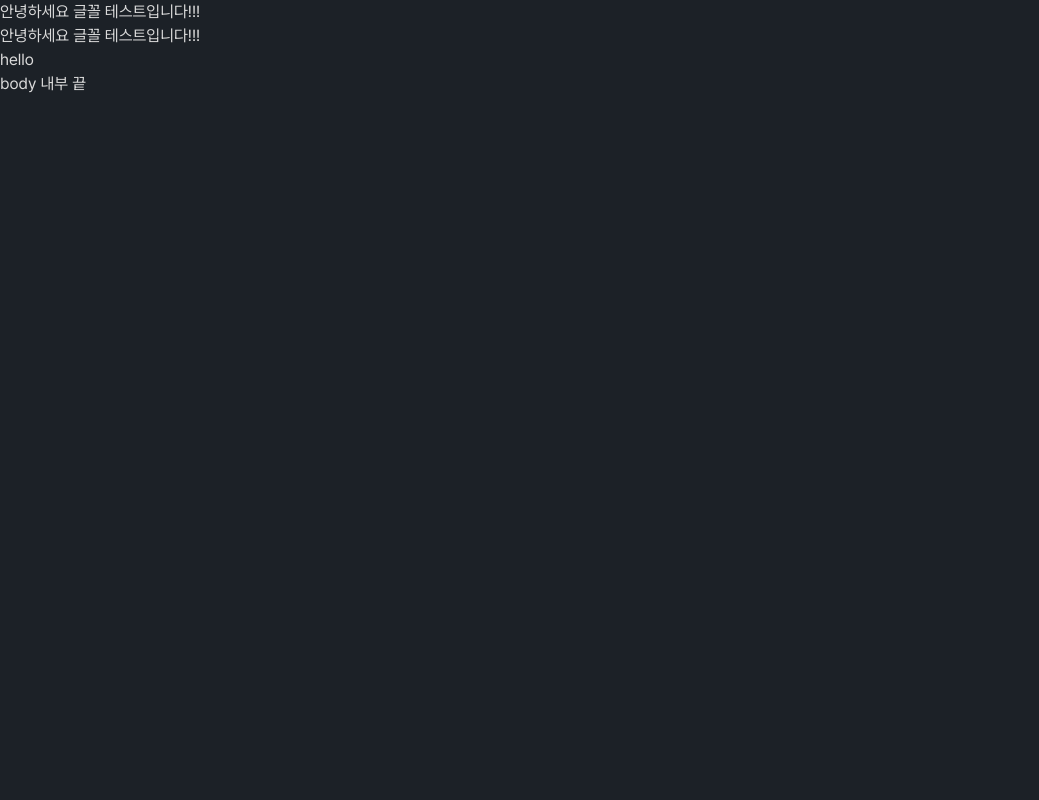
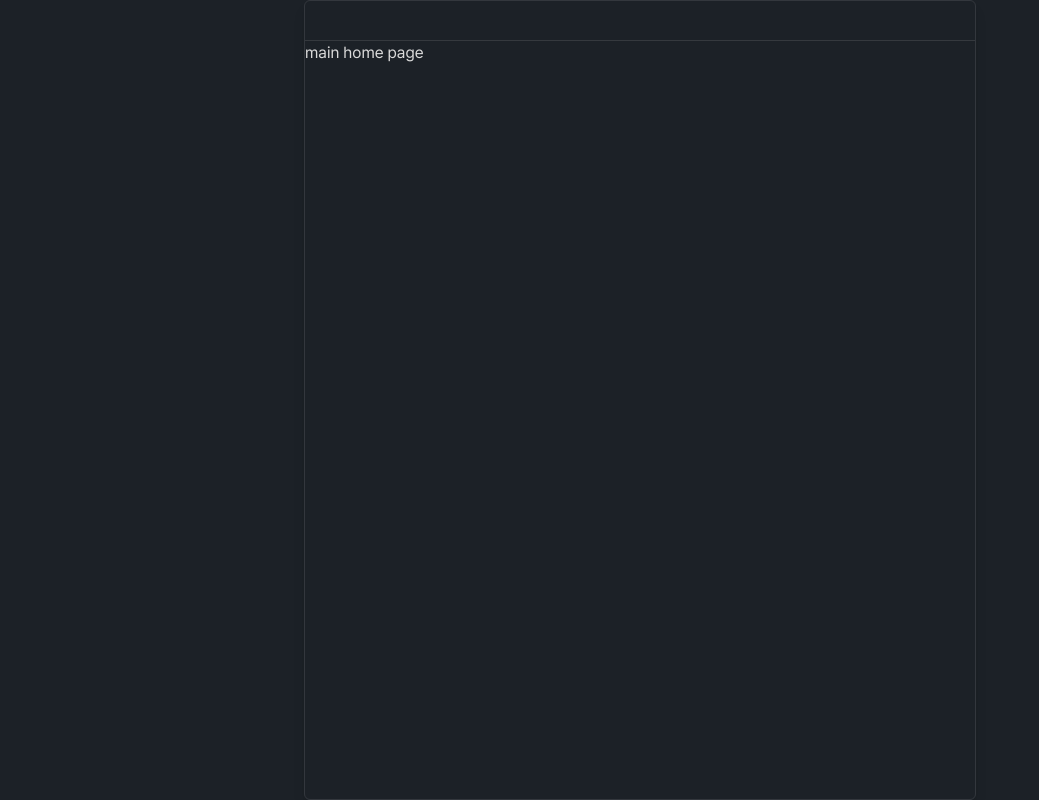
Before and after one commit to dioKR/next-blog, a Next.js app: page / in a window 1280 px wide. Shown: the whole page, without its empty margins (0-1039 px from the left). Built offline with nearby package versions, Linux system fonts and the light colour scheme.

Commit message:
[FEAT] Layout 작성

```diff
--- a/app/layout.tsx
+++ b/app/layout.tsx
@@ -21,11 +21,14 @@ export default function RootLayout({
 }>) {
   return (
     <html lang="kr" className={`${pretendard.variable}`}>
-      <body>
-        <Header />
-        <div>안녕하세요 글꼴 테스트입니다!!!</div>
-        {children}
-        body 내부 끝
+      <body className="flex justify-center">
+        <main
+          className="flex h-screen w-full max-w-2xl flex-col rounded-md border border-[#33373D]
+            shadow-lg"
+        >
+          <Header />
+          <div className="flex-1">{children}</div>
+        </main>
       </body>
     </html>
   );
--- a/app/page.tsx
+++ b/app/page.tsx
@@ -1,3 +1,3 @@
 export default function Home() {
-  return <main>hello </main>;
+  return <div className="h-full w-full">main home page</div>;
 }
--- a/components/header.tsx
+++ b/components/header.tsx
@@ -1,3 +1,5 @@
 export default function Header() {
-  return <header>안녕하세요 글꼴 테스트입니다!!!</header>;
+  return (
+    <header className="h-10 w-full border-b border-[#35393e] font-semibold"></header>
+  );
 }
```
